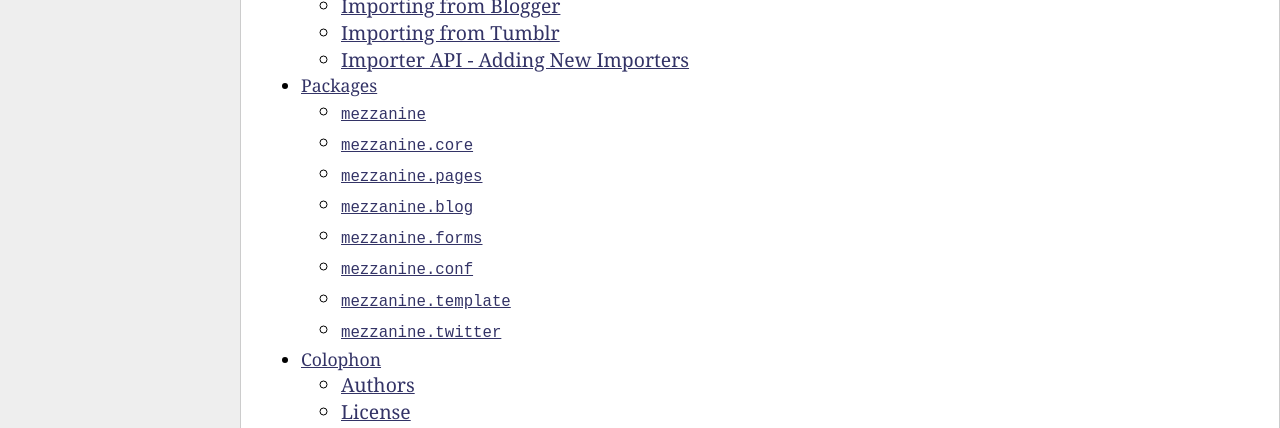
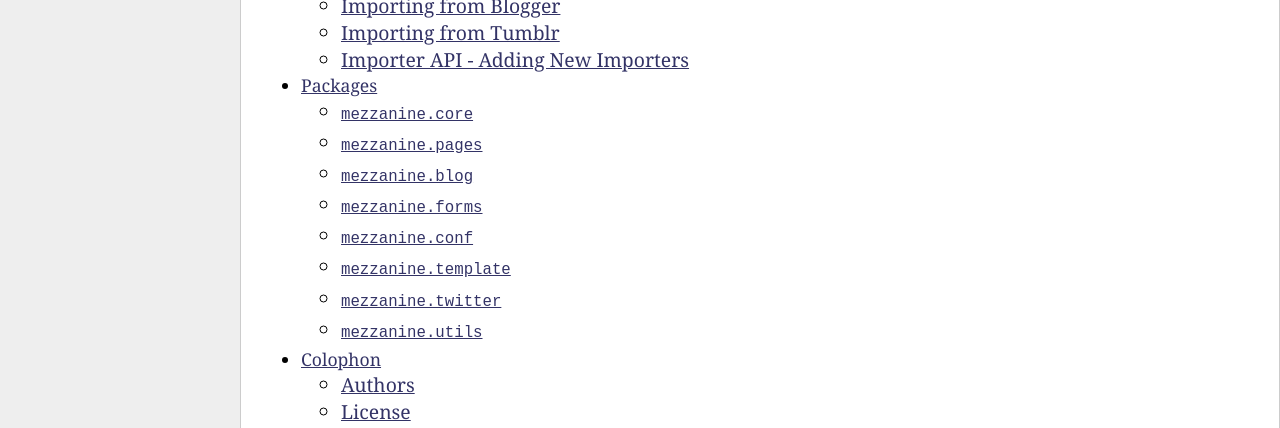
Before and after one commit to Mikechoi78/mezzanine, a Sphinx documentation site: the page built from docs/index.rst, in a window 1280 px wide. Shown: the part 1657-2085 px from the top of the page. Built offline with Sphinx 7.4.7, drawn with Linux system fonts in a browser that asks for light colours; the version number could not be read and is left out; some of the changed lines change nothing that is shown.

Commit message:
Updated package docs layout with new utils package.

```diff
--- a/docs/packages.rst
+++ b/docs/packages.rst
@@ -4,15 +4,6 @@
 
 Below are auto-generated docs mostly covering each of the packages contained
 within Mezzanine that are added to ``settings.INSTALLED_APPS``.
-
-``mezzanine``
-=============
-
-``mezzanine.utils``
--------------------
-
-.. automodule:: mezzanine.utils
-   :members:
 
 ``mezzanine.core``
 ==================
@@ -272,3 +263,29 @@
 
 .. automodule:: mezzanine.twitter.management.commands.poll_twitter
    :members:
+
+``mezzanine.utils``
+===================
+
+.. automodule:: mezzanine.utils
+
+.. automodule:: mezzanine.utils.conf
+   :members:
+
+.. automodule:: mezzanine.utils.html
+   :members:
+
+.. automodule:: mezzanine.utils.models
+   :members:
+
+.. automodule:: mezzanine.utils.path
+   :members:
+
+.. automodule:: mezzanine.utils.tests
+   :members:
+
+.. automodule:: mezzanine.utils.urls
+   :members:
+
+.. automodule:: mezzanine.utils.views
+   :members:
```
